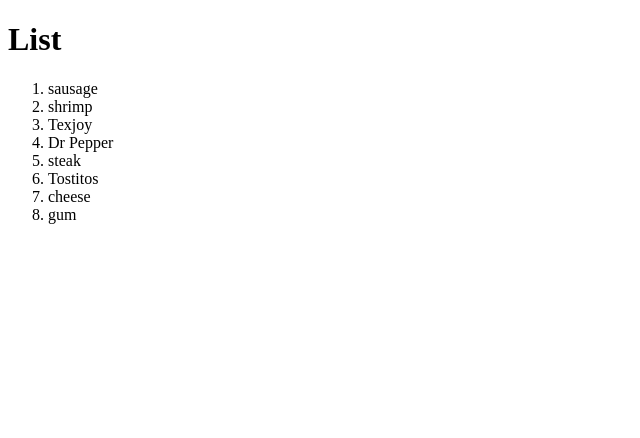
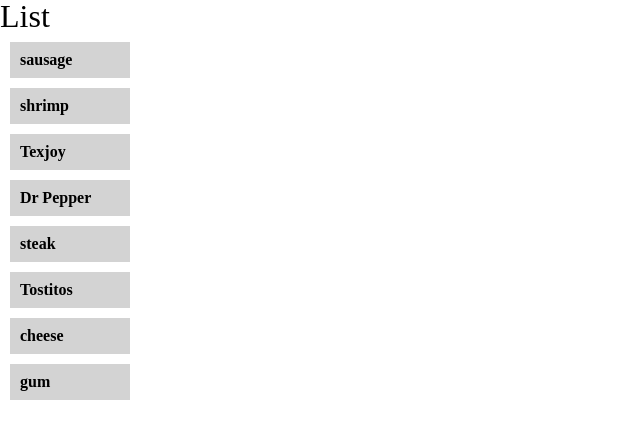
Before and after one commit to chelsey-wiley/little-web-assignments, a plain HTML site: page week5/11-29-examples/simple-list.html in a window 1280 px wide. Shown: the whole page, without its empty margins (0-640 px from the left). Drawn offline with Linux system fonts and the light colour scheme.

Commit message:
added styling

```diff
--- a/week5/11-29-examples/simple-list.css
+++ b/week5/11-29-examples/simple-list.css
@@ -1,9 +1,62 @@
-.the-list{
-  border: 1px solid grey;
+/* http://meyerweb.com/eric/tools/css/reset/
+   v2.0 | 20110126
+   License: none (public domain)
+*/
+
+html, body, div, span, applet, object, iframe,
+h1, h2, h3, h4, h5, h6, p, blockquote, pre,
+a, abbr, acronym, address, big, cite, code,
+del, dfn, em, img, ins, kbd, q, s, samp,
+small, strike, strong, sub, sup, tt, var,
+b, u, i, center,
+dl, dt, dd, ol, ul, li,
+fieldset, form, label, legend,
+table, caption, tbody, tfoot, thead, tr, th, td,
+article, aside, canvas, details, embed,
+figure, figcaption, footer, header, hgroup,
+menu, nav, output, ruby, section, summary,
+time, mark, audio, video {
+	margin: 0;
+	padding: 0;
+	border: 0;
+	font-size: 100%;
+	font: inherit;
+	vertical-align: baseline;
+}
+/* HTML5 display-role reset for older browsers */
+article, aside, details, figcaption, figure,
+footer, header, hgroup, menu, nav, section {
+	display: block;
+}
+body {
+	line-height: 1;
+}
+ol, ul {
+	list-style: none;
+}
+blockquote, q {
+	quotes: none;
+}
+blockquote:before, blockquote:after,
+q:before, q:after {
+	content: '';
+	content: none;
+}
+table {
+	border-collapse: collapse;
+	border-spacing: 0;
 }
 
-.list-b {
+h1 {
+  font-size: 2em;
+}
+
+#the-list li {
   background-color: lightgrey;
   font-weight: bold;
   border-right: grey;
+  max-width: 100px;
+  padding: 10px;
+  margin: 10px;
+
 }
--- a/week5/11-29-examples/simple-list.html
+++ b/week5/11-29-examples/simple-list.html
@@ -12,9 +12,9 @@
 
     <h1>List</h1>
 
-    <ol id="the-list">
+    <ul id="the-list">
 
-    </ol>
+    </ul>
 
     <script src="simple-list.js"></script>
   </body>
```
